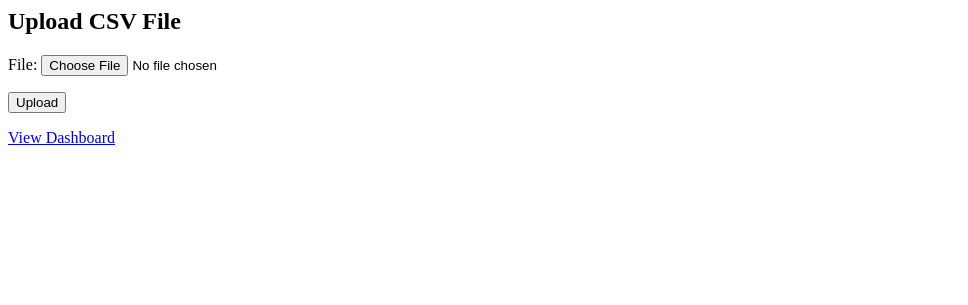
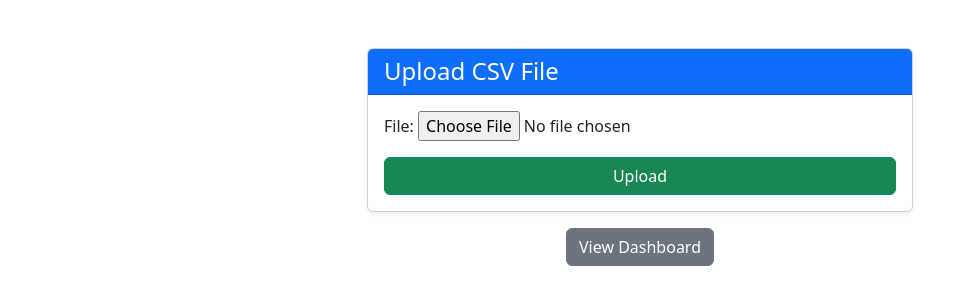
Before and after one commit to pallavi111/csv_project, a Django app: page /upload/ in a window 1280 px wide. Shown: the top 305 px of the page, without its empty margins (0-968 px from the left). Run offline with Django 4.2, Linux system fonts and the light colour scheme; some libraries are stand-ins or nearby versions.

Commit message:
Update upload.html for improved structure and styling

```diff
--- a/csv_app/templates/csv_app/upload.html
+++ b/csv_app/templates/csv_app/upload.html
@@ -1,7 +1,50 @@
-<h2>Upload CSV File</h2>
-<form method="post" enctype="multipart/form-data">
-    {% csrf_token %}
-    {{ form.as_p }}
-    <button type="submit">Upload</button>
-</form>
-<a href="{% url 'dashboard' %}">View Dashboard</a>
+{% load static %}
+<!DOCTYPE html>
+<html lang="en">
+<head>
+    <meta charset="UTF-8">
+    <title>Upload CSV</title>
+    <!-- Bootstrap CDN -->
+    <link href="https://cdn.jsdelivr.net/npm/bootstrap@5.3.2/dist/css/bootstrap.min.css" rel="stylesheet">
+</head>
+<body>
+<div class="container mt-5">
+
+    <div class="row justify-content-center">
+        <div class="col-md-6">
+
+            <div class="card shadow-sm">
+                <div class="card-header bg-primary text-white">
+                    <h4 class="mb-0">Upload CSV File</h4>
+                </div>
+                <div class="card-body">
+
+                    <form method="post" enctype="multipart/form-data">
+                        {% csrf_token %}
+                        <div class="mb-3">
+                            {{ form.file.label_tag }}
+                            {{ form.file }}
+                            {% if form.file.errors %}
+                                <div class="text-danger mt-1">{{ form.file.errors }}</div>
+                            {% endif %}
+                        </div>
+
+                        <button type="submit" class="btn btn-success w-100">Upload</button>
+                    </form>
+
+                </div>
+            </div>
+
+            <div class="text-center mt-3">
+                <a href="{% url 'dashboard' %}" class="btn btn-secondary">View Dashboard</a>
+            </div>
+
+        </div>
+    </div>
+
+</div>
+
+<!-- Bootstrap JS (optional, for interactive components) -->
+<script src="https://cdn.jsdelivr.net/npm/bootstrap@5.3.2/dist/js/bootstrap.bundle.min.js"></script>
+</body>
+</html>
```
